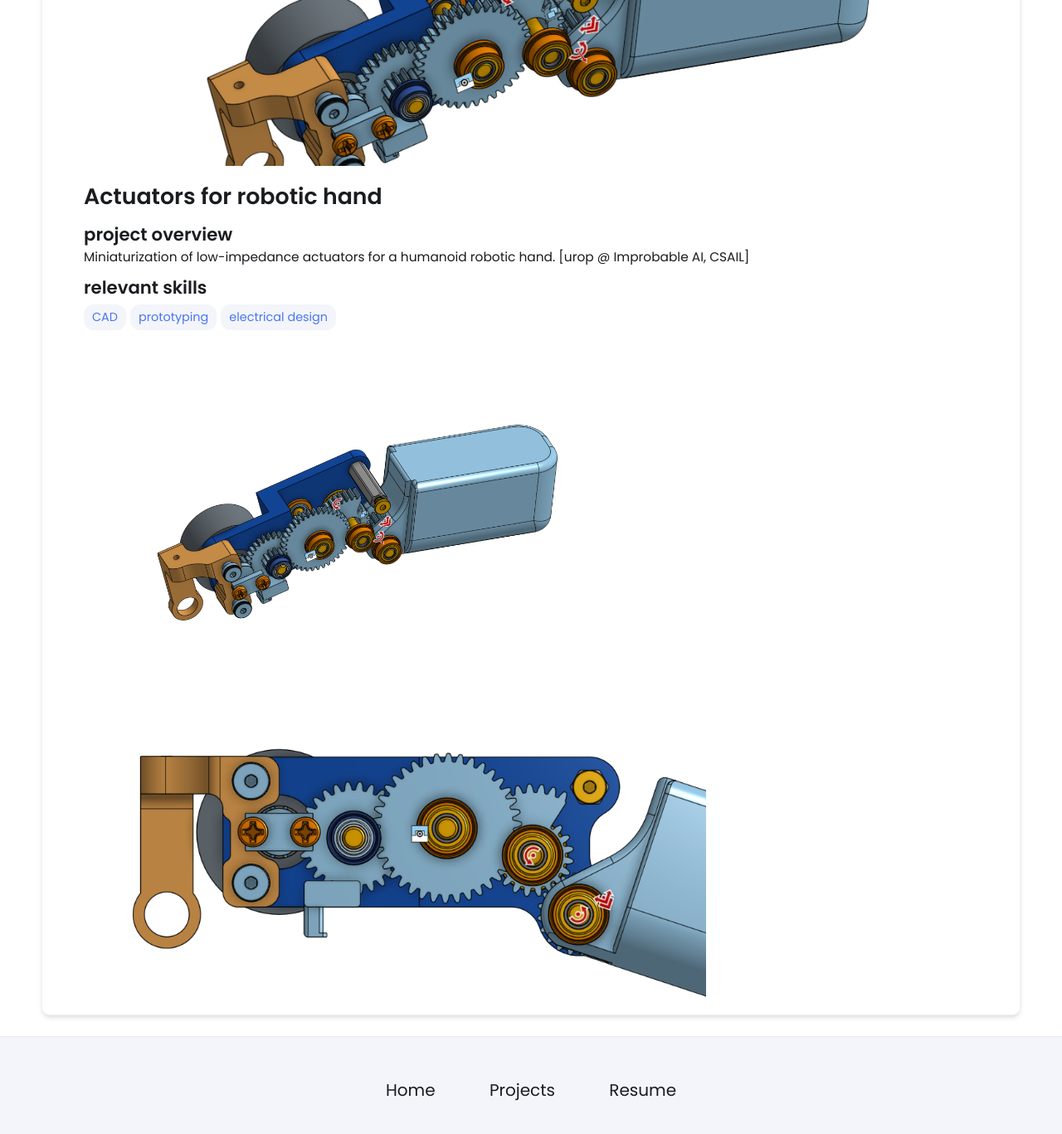
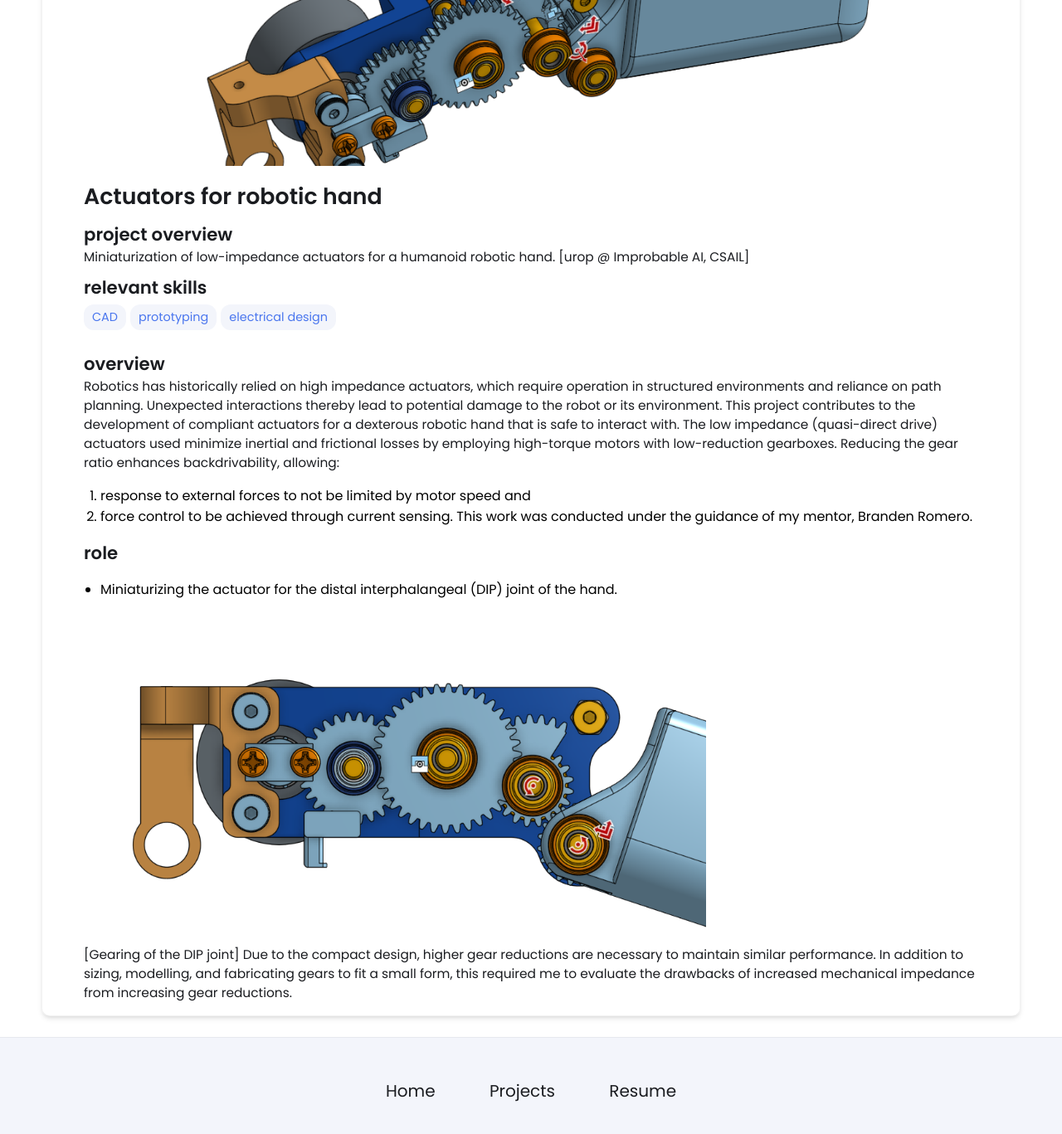
Before and after one commit to megg05/megg05.github.io, a Jekyll site: the page built from _projects/finger/index.md, in a window 1280 px wide and 1400 px high, scrolled down 290 px. Shown: the top 1367 px of the window at 83% size. Built offline with Jekyll 4.4.1, drawn with Linux system fonts in a browser that asks for light colours.

Commit message:
csail stuff

```diff
--- a/_projects/finger/index.md
+++ b/_projects/finger/index.md
@@ -10,5 +10,14 @@ skills:
 main-image: /finger.png
 ---
 
-{% include image-gallery.html images="finger.png" height="400" %}
+## overview
+Robotics has historically relied on high impedance actuators, which require operation in structured environments and reliance on path planning. Unexpected interactions thereby lead to potential damage to the robot or its environment. This project contributes to the development of compliant actuators for a dexterous robotic hand that is safe to interact with. The low impedance (quasi-direct drive) actuators used minimize inertial and frictional losses by employing high-torque motors with low-reduction gearboxes. Reducing the gear ratio enhances backdrivability, allowing:
+1. response to external forces to not be limited by motor speed and
+2. force control to be achieved through current sensing.
+This work was conducted under the guidance of my mentor, Branden Romero.
+
+## role
+- Miniaturizing the actuator for the distal interphalangeal (DIP) joint of the hand.
 {% include image-gallery.html images="fingergears.png" height="400" %}
+[Gearing of the DIP joint]
+Due to the compact design, higher gear reductions are necessary to maintain similar performance. In addition to sizing, modelling, and fabricating gears to fit a small form, this required me to evaluate the drawbacks of increased mechanical impedance from increasing gear reductions.
```
Also changed, not shown: _projects/plane/index.md (+4 -4 lines).
